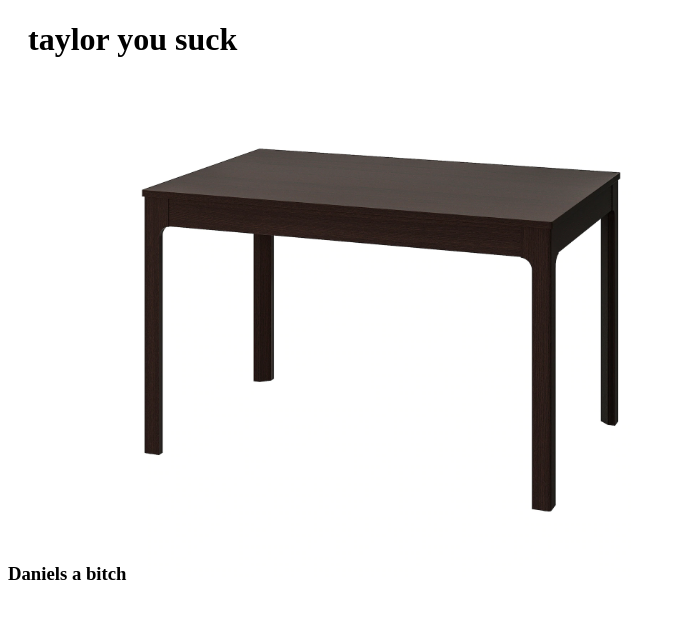
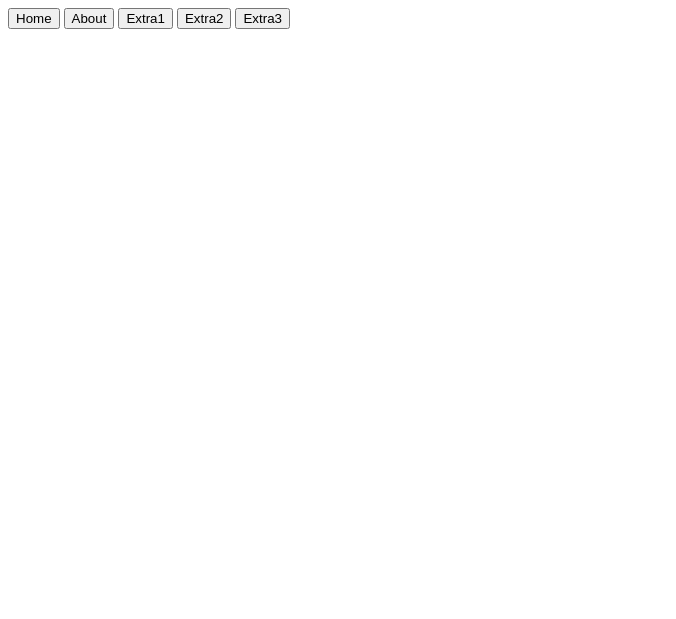
Before and after one commit to thprod/django_project, a Django app: page / in a window 1280 px wide. Shown: the top 619 px of the page, without its empty margins (0-676 px from the left). Run offline with Django 3.2, Linux system fonts and the light colour scheme; some libraries are stand-ins or nearby versions.

Commit message:
IDK anymore

```diff
--- /dev/null
+++ b/app1/static/Book1.csv
@@ -0,0 +1,4 @@
+0,0
+1,1
+11,244
+2,2
--- a/app1/templates/app1.html
+++ b/app1/templates/app1.html
@@ -6,18 +6,87 @@
 
 <link rel="icon" href="{% static 'favicon.ico' %}">
 <link rel="stylesheet" href="{% static 'app1.css' %}">
+<script src= "{% static 'd3.min.js' %}"></script>
 
   <head>
     <title>A Django Project</title>
-    <meta charset="UTF-8">
+    <script src="{% static 'app1.js' %}"></script>
+    <meta charset="UTF-8"?
   </head>
 
   <body>
-    <h1>taylor you suck</h1>
-    <h3>Daniels a bitch</>
-    <img src="{% static 'table.jpg' %}" alt="Table" width="500" height="500">
 
-    <script src="{% static 'app1.js' %}"></script>
+
+    <nav>
+      <a href="app1.html"><button class="navbutton">Home</button></a>
+      <a href="about.html"><button class="navbutton">About</button></a>
+      <a href="MAKE THIS WORK!"><button class="navbutton">Extra1</button></a>
+      <a href="MAKE THIS WORK!"><button class="navbutton">Extra2</button></a>
+      <a href="MAKE THIS WORK!"><button class="navbutton">Extra3</button></a>
+    </nav>
+
+
+  <h1>
+<div id="my_dataviz"></div>
+<script>
+// set the dimensions and margins of the graph
+var margin = {top: 10, right: 30, bottom: 30, left: 40},
+    width = 460 - margin.left - margin.right,
+    height = 400 - margin.top - margin.bottom;
+
+// append the svg object to the body of the page
+var svg = d3.select("#my_dataviz")
+  .append("svg")
+    .attr("width", width + margin.left + margin.right)
+    .attr("height", height + margin.top + margin.bottom)
+  .append("g")
+    .attr("transform",
+          "translate(" + margin.left + "," + margin.top + ")");
+
+// get the data
+d3.csv("{% static 'Book1.csv' %}", function(data) {
+
+  // X axis: scale and draw:
+  var x = d3.scaleLinear()
+      .domain([0, 100])     // can use this instead of 1000 to have the max of data: d3.max(data, function(d) { return +d.price })
+      .range([0, width]);
+  svg.append("g")
+      .attr("transform", "translate(0," + height + ")")
+      .call(d3.axisBottom(x));
+
+  // set the parameters for the histogram
+  var histogram = d3.histogram()
+      .value(function(d) { return d.price; })   // I need to give the vector of value
+      .domain(x.domain())  // then the domain of the graphic
+      .thresholds(x.ticks(70)); // then the numbers of bins
+
+  // And apply this function to data to get the bins
+  var bins = histogram(data);
+
+  // Y axis: scale and draw:
+  var y = d3.scaleLinear()
+      .range([height, 0]);
+      y.domain([0, d3.max(bins, function(d) { return d.length; })]);   // d3.hist has to be called before the Y axis obviously
+  svg.append("g")
+      .call(d3.axisLeft(y));
+
+  // append the bar rectangles to the svg element
+  svg.selectAll("rect")
+      .data(bins)
+      .enter()
+      .append("rect")
+        .attr("x", 1)
+        .attr("transform", function(d) { return "translate(" + x(d.x0) + "," + y(d.length) + ")"; })
+        .attr("width", function(d) { return x(d.x1) - x(d.x0) -1 ; })
+        .attr("height", function(d) { return height - y(d.length); })
+        .style("fill", "#69b3a2")
+
+});
+</script>
+</h1>
   </body>
+  <footer class="feetmmm">
+
+  </footer>
 
 </html>
```
